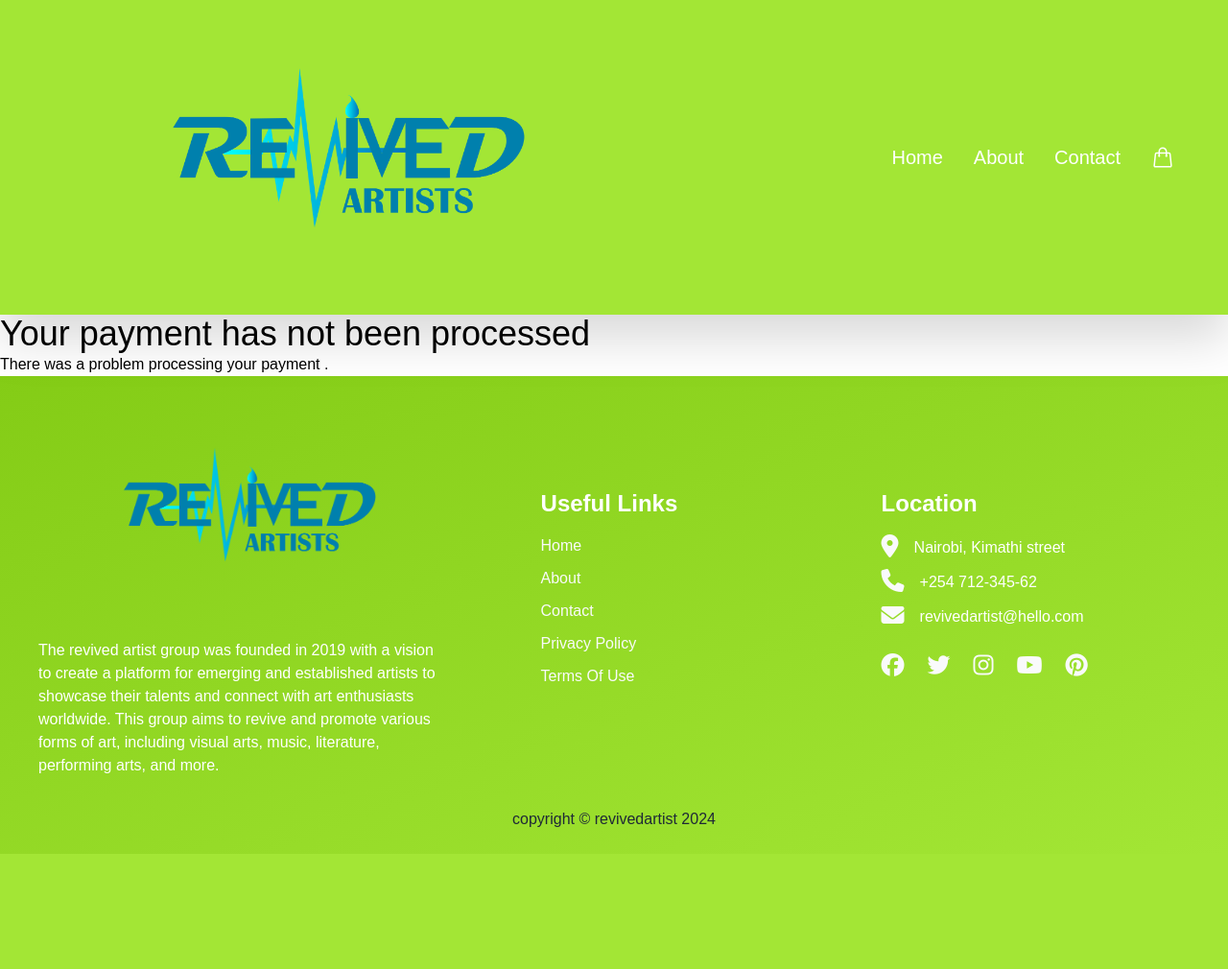
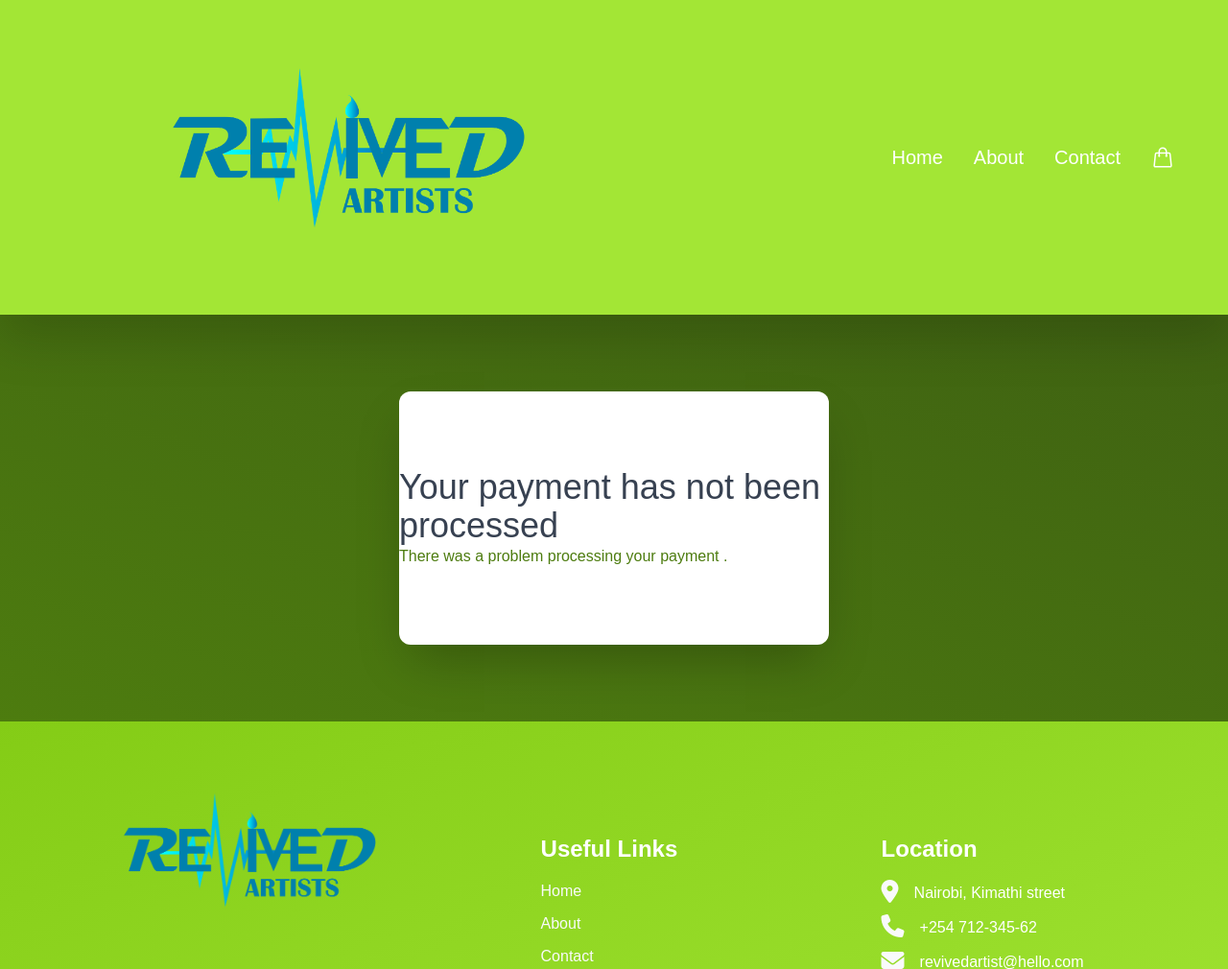
Before and after one commit to zablon-oigo/art, a Django app: page /payment/canceled/ in a window 1280 px wide. Shown: the top 1010 px of the page at 96% size. Before the commit the page ends 890 px from the top, so only its background shows below. Run offline with Django 4.2, Linux system fonts and the light colour scheme; style sheets or scripts are compiled from the project's sources; parts of the project's set-up code (start-up, migrations or seed data) failed here and were passed over; some libraries are stand-ins or nearby versions.

Commit message:
styling cancel page

```diff
--- a/templates/payment/canceled.html
+++ b/templates/payment/canceled.html
@@ -5,8 +5,15 @@ Payment Canceled
 {% endblock %}
 
 {% block content %}
-<h2 class="text-4xl">
-    Your payment has not been processed
-</h2>
-<p class="">There was a problem processing your payment .</p>
+<div class="bg-gradient-to-bl from-lime-800 py-20 px-10 md:px-0 to-lime-700 min-h-[400px]">
+    <div class="max-w-md py-20  rounded-xl bg-white mx-auto shadow-2xl">
+
+        <h2 class="text-4xl text-gray-700">
+            Your payment has not been processed
+        </h2>
+        <p class="text-lime-700">There was a problem processing your payment .</p>
+
+    </div>
+</div>
+
 {% endblock %}
```
